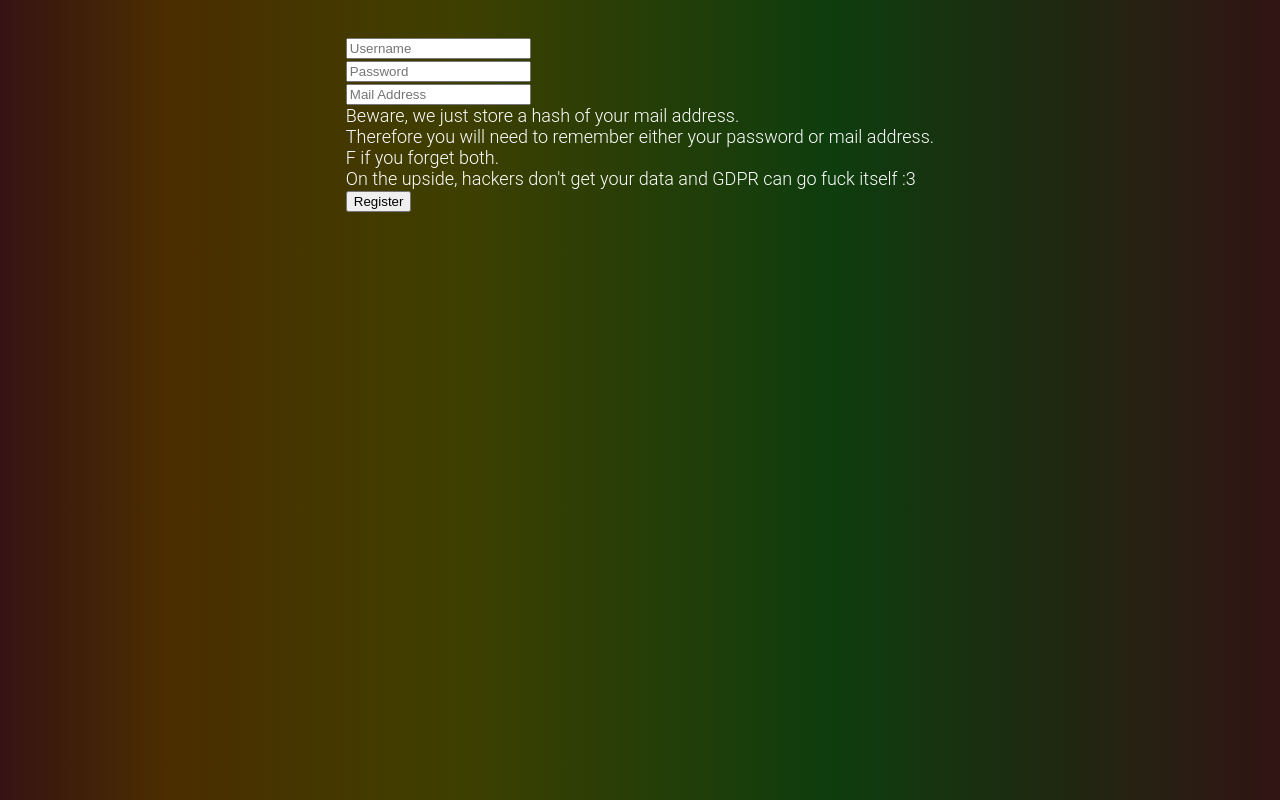
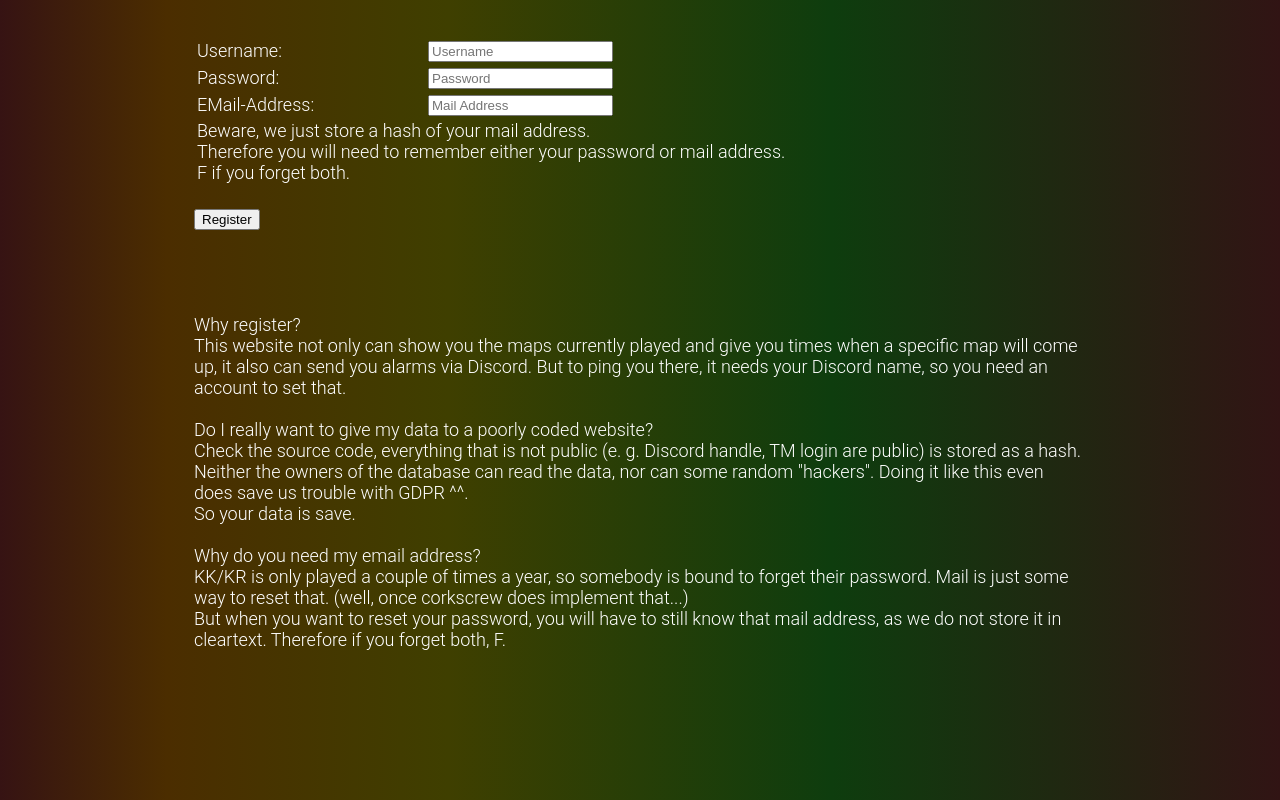
Before and after one commit to dremerb/kacky_schedule, a Flask app: page /register in a window 1280 px wide. Run offline with Flask 2, Linux system fonts and the light colour scheme.

Commit message:
"prettyfied" login and register pages

```diff
--- a/templates/login.html
+++ b/templates/login.html
@@ -46,26 +46,64 @@
         {% elif mode == "l" %}
         <!-- Login block -->
         <form id="login" method="POST">
-            <input type="text" name="login_usr" placeholder="Username"/>
-            <input type="password" name="login_pwd" placeholder="Password"/>
-            <button type="submit" name="login_submit">Login</button>
+            <table>
+                <tr>
+                    <td>Username: </td>
+                    <td></label><input type="text" name="login_usr" placeholder="Username"/></td>
+                </tr>
+                <tr>
+                    <td>Password: </td>
+                    <td><input type="password" name="login_pwd" placeholder="Password"/></td>
+                </tr>
+                <tr>
+                    <td colspan="2"><button type="submit" name="login_submit">Login</button></td>
+                </tr>
+                <tr>
+            </table>
         </form>
         {% else %}
         <!-- Login block -->
         <form id="login" method="POST">
-            <input type="text" name="reg_usr" placeholder="Username"/>
-            <br>
-            <input type="password" name="reg_pwd" placeholder="Password"/>
-            <br>
-            <input type="password" name="reg_mail" placeholder="Mail Address"/>
-            <br>
-            Beware, we just store a hash of your mail address.<br>
-            Therefore you will need to remember either your password or mail address.<br>
-            F if you forget both.<br>
-            On the upside, hackers don't get your data and GDPR can go fuck itself :3
+            <table>
+                <tr>
+                    <td>Username:</td>
+                    <td><input type="text" name="reg_usr" placeholder="Username"/></td>
+                </tr>
+                <tr>
+                    <td>Password: </td>
+                    <td><input type="password" name="reg_pwd" placeholder="Password"/></td>
+                </tr>
+                <tr>
+                    <td>EMail-Address: </td>
+                    <td><input type="password" name="reg_mail" placeholder="Mail Address"/></td>
+                </tr>
+                <tr>
+                    <td colspan="2">
+                        Beware, we just store a hash of your mail address.<br>
+                        Therefore you will need to remember either your password or mail address.<br>
+                        F if you forget both.<br>
+                    <td>
+                </tr>
+            </table>
             <br>
             <button type="submit" name="login_reg">Register</button>
         </form>
+	<br>
+	<br>
+	<br>
+	<br>
+	Why register?<br>
+	This website not only can show you the maps currently played and give you times when a specific map will come up, it also can send you alarms via Discord.
+	But to ping you there, it needs your Discord name, so you need an account to set that.<br>
+	<br>
+	Do I really want to give my data to a poorly coded website?<br>
+	Check the source code, everything that is not public (e. g. Discord handle, TM login are public) is stored as a hash.<br>
+	Neither the owners of the database can read the data, nor can some random "hackers". Doing it like this even does save us trouble with GDPR ^^.<br>
+	So your data is save.<br>
+	<br>
+	Why do you need my email address?<br>
+	KK/KR is only played a couple of times a year, so somebody is bound to forget their password. Mail is just some way to reset that. (well, once corkscrew does implement that...)<br>
+	But when you want to reset your password, you will have to still know that mail address, as we do not store it in cleartext. Therefore if you forget both, F.<br>
         {% endif %}
     {% endif %}
 </div>
```
